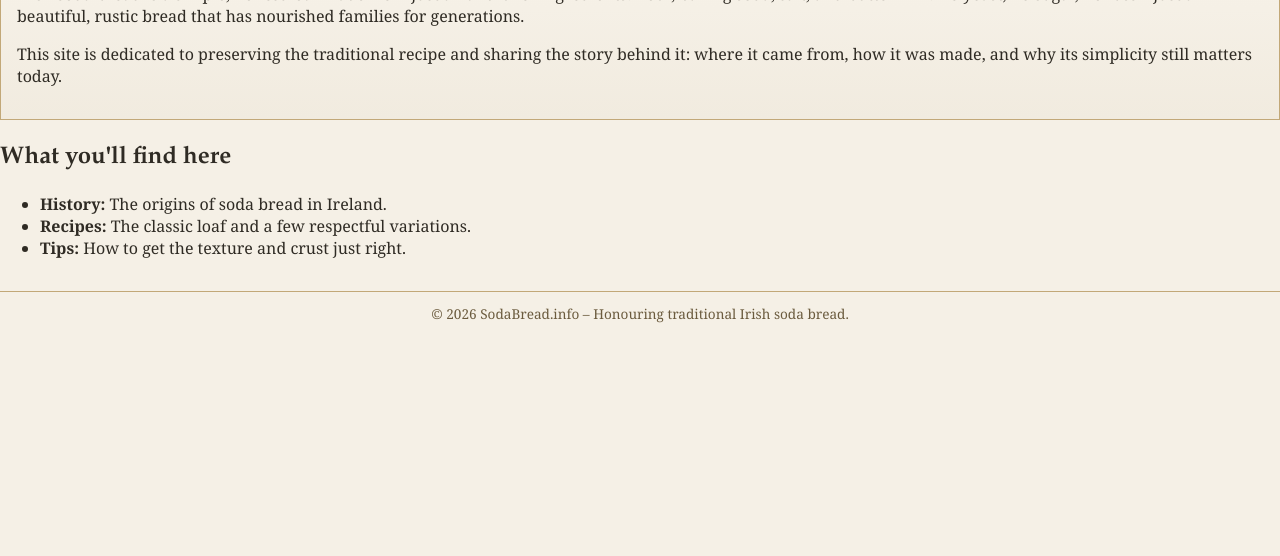
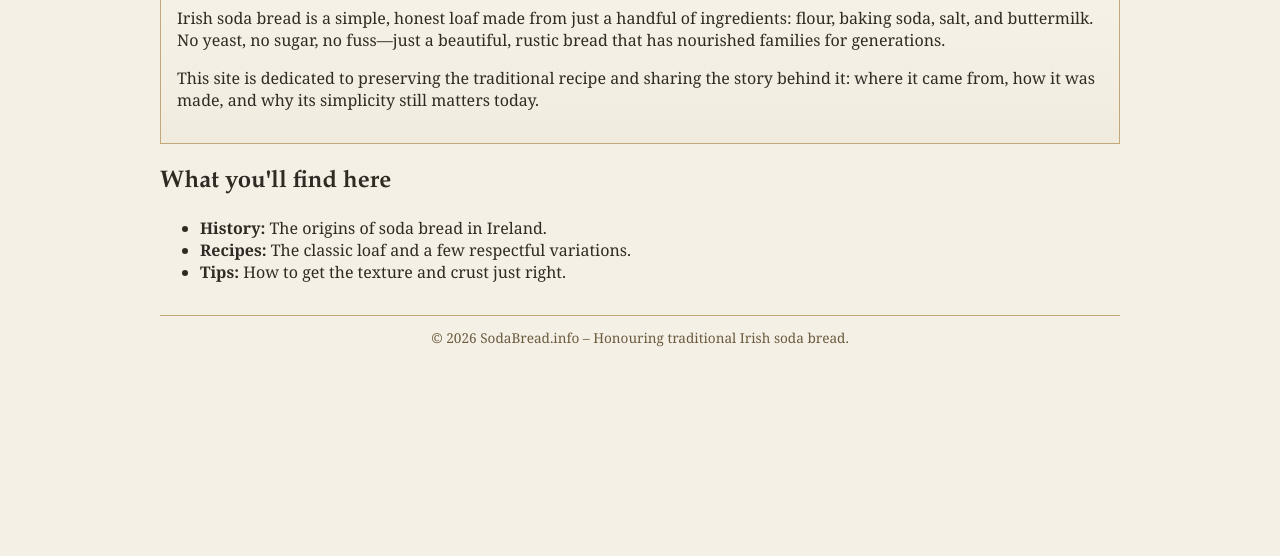
Before and after one commit to G1-Tester/SodaBread-Site, a plain HTML site: page Index.html in a window 1280 px wide. Shown: the part 244-800 px from the top of the page. Drawn offline with Linux system fonts and the light colour scheme.

Commit message:
Fix typo in class name from 'wraper' to 'wrapper'
trying to reset the 404

```diff
--- a/Index.html
+++ b/Index.html
@@ -6,7 +6,7 @@
   <link rel="stylesheet" href="style.css">
 </head>
 <body>
-  <div class="wraper">
+  <div class="wrapper">
     <header>
       <div class="site-title">SodaBread.info</div>
       <div class="site-subtitle">Celebrating the simplicity of traditional Irish soda bread</div>
```
